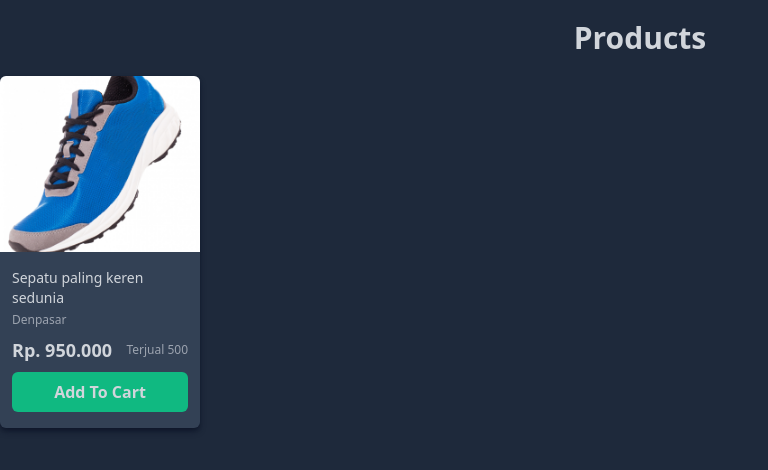
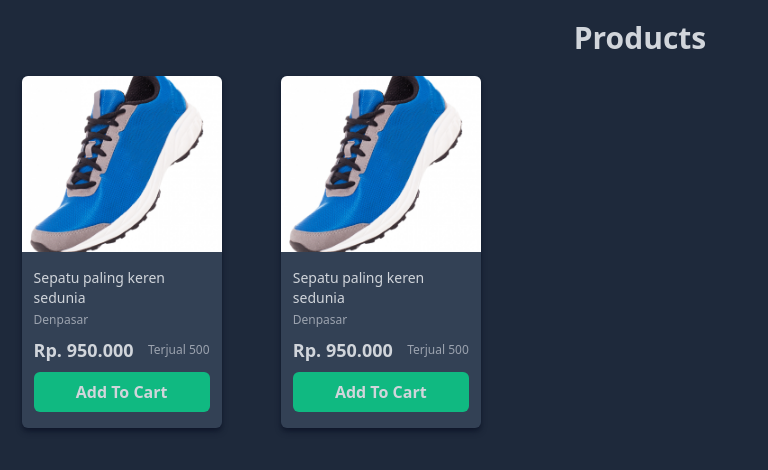
Before and after one commit to ciptacoding/REACT, a React (Vite) app: page /products in a window 1280 px wide. Shown: the top 470 px of the page, without its empty margins (0-768 px from the left). Built offline with nearby package versions, Linux system fonts and the light colour scheme.

Commit message:
Feat: config grid columns

```diff
--- a/src/Pages/products.jsx
+++ b/src/Pages/products.jsx
@@ -4,6 +4,7 @@ import MainLayouts from "../Components/Layouts/MainLayouts";
 const ProductsPage = () => {
    return (
       <MainLayouts title="Products">
+         <div className="grid grid-cols-1 sm:grid-cols-3 md:grid-cols-4 lg:grid-cols-5 justify-items-center gap-4">
             <CardProduct>
                <CardProduct.Header image="./images/shoes2.jpg" />
                <CardProduct.Body
@@ -14,6 +15,18 @@ const ProductsPage = () => {
                />
                <CardProduct.Footer />
             </CardProduct>
+
+            <CardProduct>
+               <CardProduct.Header image="./images/shoes2.jpg" />
+               <CardProduct.Body
+                  title="Sepatu paling keren sedunia"
+                  location="Denpasar"
+                  price="950.000"
+                  sold="500"
+               />
+               <CardProduct.Footer />
+            </CardProduct>
+         </div>
       </MainLayouts>
    );
 };
```
Lines whose indentation alone changed are shown as unchanged.
